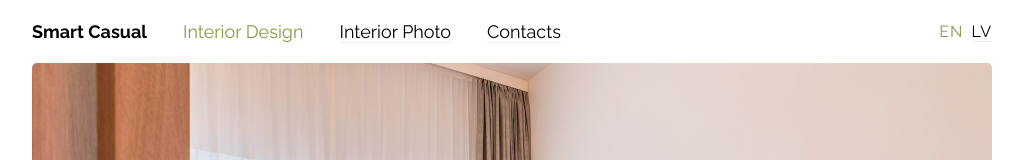
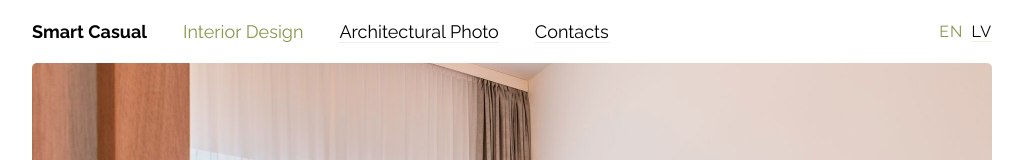
Before and after one commit to apavlovics/sonya-v2, a React (Create React App) app: page /interior-design/ in a window 1280 px wide. Shown: the top 160 px of the page, without its empty margins (128-1151 px from the left). Built offline with nearby package versions, Linux system fonts and the light colour scheme.

Commit message:
Continue working on translations

```diff
--- a/src/App.js
+++ b/src/App.js
@@ -21,7 +21,7 @@ const App = () => {
         </Route>
 
         <Route path="/interior-photo">
-          {formatTitle(t('Interior Photo'))}
+          {formatTitle(t('Architectural Photo'))}
           <main><h1>{t('Architectural Photo')}</h1></main>
         </Route>
 
--- a/src/Menu.js
+++ b/src/Menu.js
@@ -51,7 +51,7 @@ const Menu = props => {
             </ul>
             */}
           </MenuItem>
-          <MenuItem onClick={() => updateMaximized(false)} currentPathname={currentPathname} pathname="interior-photo" title={t('Interior Photo')} />
+          <MenuItem onClick={() => updateMaximized(false)} currentPathname={currentPathname} pathname="interior-photo" title={t('Architectural Photo')} />
           <MenuItem onClick={() => updateMaximized(false)} currentPathname={currentPathname} pathname="contacts" title={t('Contacts')} />
         </ul>
         <ul className={`language-menu ${className}`}>
```
